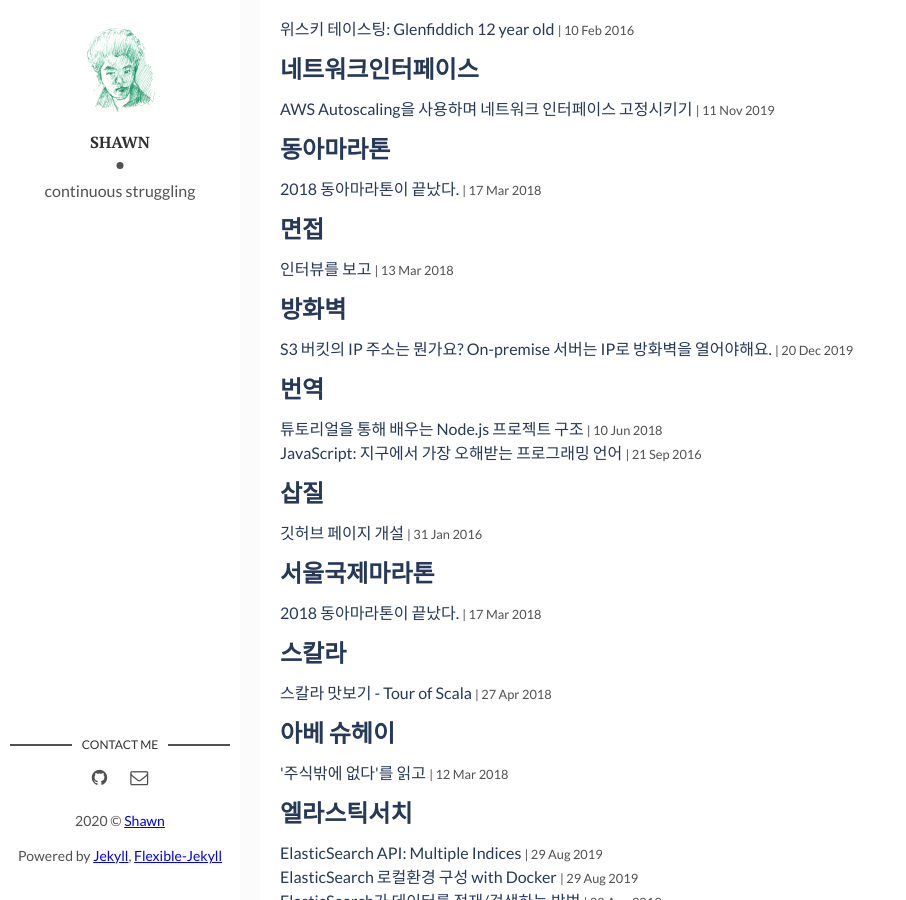
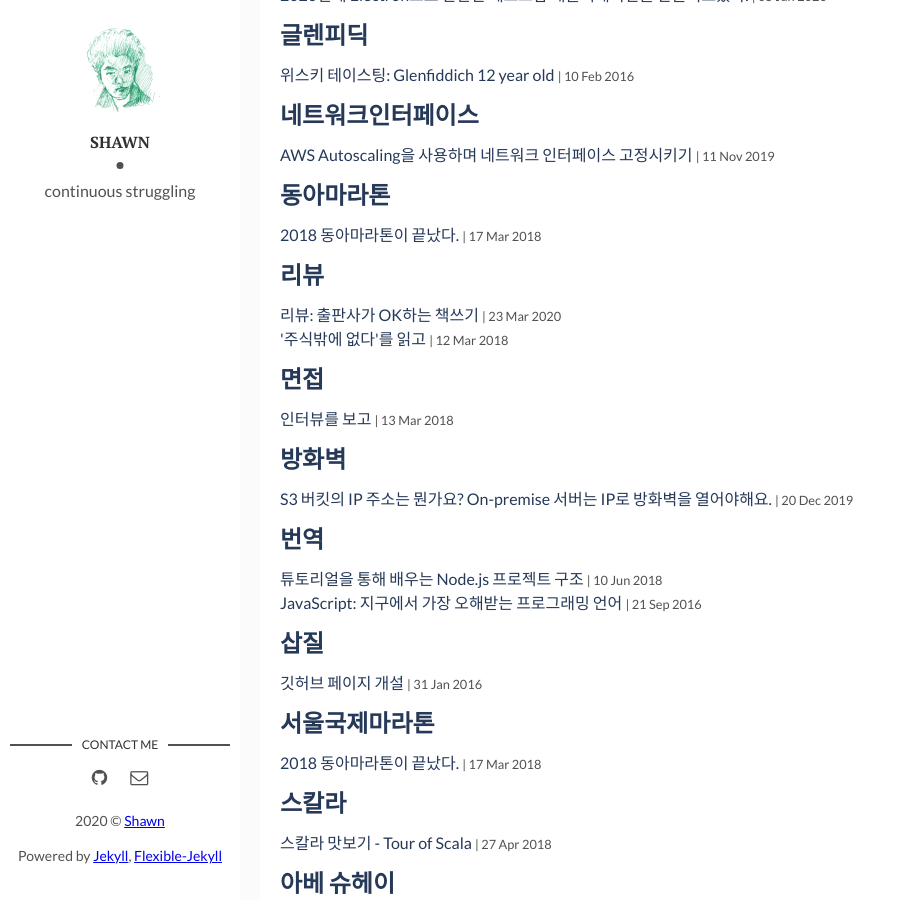
Before and after one commit to sshplendid/sshplendid.github.io, a Jekyll site: the page built from tags.html, in a window 1280 px wide and 900 px high, scrolled down 12572 px. Shown: the whole window, without its empty margins (0-906 px from the left). Built offline with Jekyll 4.4.1, drawn with Linux system fonts in a browser that asks for light colours; some of the changed lines change nothing that is shown.

Commit message:
post: 책 리뷰

```diff
--- a/_posts/2018-03-13-book-review-Shuhei-Abe.md
+++ b/_posts/2018-03-13-book-review-Shuhei-Abe.md
@@ -3,7 +3,7 @@
 title:  "'주식밖에 없다'를 읽고"
 date:   2018-03-13 00:00:00 +0900
 categories: [blog, life, book]
-tags: [아베 슈헤이, 주식밖에 없다, 이콘출판]
+tags: [리뷰, 아베 슈헤이, 주식밖에 없다, 이콘출판]
 ---
 재테크에 관심이 많아져서 아내가 경제・경영 도서를 가져온다. 그 중 #주식밖에없다 는 기억에 많이 남을 책. 자본가에 대한 개념부터 갖춰야 할 마인드까지 상당 부분을 할애해서 얘기하고 있다. 누구나 돈을 벌 수 있지만, 부를 거머쥔 자는 소수다. 왜일까?
 
--- /dev/null
+++ b/_posts/2020-03-24-review-9791162242568.md
@@ -0,0 +1,34 @@
+---
+layout: post
+title: '리뷰: 출판사가 OK하는 책쓰기'
+date: 2020-03-24 00:52:48 +0900
+categories: [blog, life, book]
+img: '2020-03-24-review-9791162242568/IMG_0993.jpg'
+img-link: ''
+img-description: ''
+tags: [리뷰]
+---
+
+최근에 목표가 하나 생겼다. IT 관련 책을 쓰는 것이다. 기술서가 될 수도 있고, 에세이 같은 책이 될 수도 있겠다. 지금은 책을 쓰기엔 턱없이 부족하다고 생각하지만, 내가 IT 업계에서 오랜 기간 일한다면 책을 쓸 수 있는 사람이 되지 않을까 막연히 생각해보는 것이다. 책을 쓰려면 전문적인 지식은 당연하고 쉽게 설명할 수 있는 표현력과 책을 쓰려는 목적과 열정이 있어야 할 것이다. 책을 쓰고 싶은 이유는 공명심이다. 그리고 책을 쓸만한, 아는 게 많은, 훌륭한, 본받을만한 사람이 되고 싶은 내 소망이기도 하다.
+
+'출판사가 OK 하는 책 쓰기'의 저자인 최현우 편집자님은 이런 마음을 가진 나 같은 사람을 타깃으로 책을 썼다. 서문에서 책을 쓸만한 자질을 가졌는지부터 시작해서 출판계의 현실, 베스트셀러가 얼마나 힘든 건지, 실제로 책을 집필하는 과정이 얼마나 험난한지(1장)에 대해 이야기하며 나의 환상을 와장창 깨뜨린다. 그럼에도 불구하고 책을 써야 하는 이유에 대해 역설하고 단순히 책을 쓰는 것을 넘어 집필하는 사람뿐만 아니라 독자와 출판사를 만족시킬 책을 쓰는 방법에 대해 설명한다.
+
+내가 가장 도움이 된 내용은 **7장: 미운 글 피하기**이다. IT 특성상 영문 정보를 다뤄야 하는 상황이 많다. 최신 기술은 대부분 영어권에서 시작하고, 커뮤니티나 블로그도 영문을 피하기 힘들기 때문이다. 나도 그렇고 많은 사람들이 원문 번역을 많이 시도하는데, 내가 힘든 부분은 원문의 의도와 내용을 그대로 전달하면서 읽기 쉬운 글을 만드는 것이다. 아무래도 전문 번역가가 아니고 영어에 친숙하지도 않은데 영문을 봐야 하니 번역을 해도 무슨 말인지 모르겠는 글이 나올 때가 많다. IT 서적이 많이 나오는 출판사의 편집자 셔서 그런지 이런 고통을 많이 겪으신 것 같다. **흔한 번역투** 로 언급한 내용은 모두 나를 포함해서 IT 정보를 번역하는 사람들이 한 번씩 읽어봐야 하는 필수적인 내용이다. 책에 나온 경우만 고쳐도 훨씬 더 읽기 쉬운 글이 될 것이라 확신한다. 적어도 이 열두 가지 경우는 고쳐나가자라는 마음으로 조금씩 개선하겠다고 생각해본다.
+
+<img src="{{site.baseUrl}}/static/images/posts/2020-03-24-review-9791162242568/IMG_0994.jpg" width="300px" />
+
+아내는 출판사의 디자이너이다. 아내를 통해 출판사의 이야기를 듣다 보면 모든 책이 항상 유익하진 않다는 걸 생각해보게 된다. 저자는 '자기만족의 책은' 독자와 출판사에게 아무런 이로움을 주지 못한다고, 차라리 자비출판을 하는 게 낫다고 일갈하기도 한다. 책 쓰기가 적성에 맞지 않는다면 힘들고 성과도 얻기 힘들 것'이라고 냉정하게 조언하기도 한다. 그만큼 책을 쓰는 일은 힘들고, 그렇게 만든 책이 사람들의 사랑을 받는 건 더 힘들다.
+
+그럼에도 책을 써야 할까?
+그렇다면 어떻게 써야 할까.
+책을 쓰려고 마음먹었으면 제대로 열심히 써야 하지 않을까?
+
+이 책과 함께 한 걸음씩 걸어가다 보면 그런 책을 쓸 수 있을까?
+조금은 가까워질지도 모르겠단 생각을 해본다.
+
+<div style="clear:left;text-align:left;"><div style="float:left;margin:0 15px 5px 0;"><a href="http://www.yes24.com/Product/Goods/88228256" style="display:inline-block;overflow:hidden;border:solid 1px #ccc;" target="_blank"><img style="margin:-1px;vertical-align:top;" src="http://image.yes24.com/goods/88228256/M" border="0" alt="출판사가 OK하는 책쓰기 : 악마 편집자가 신랄하게 알려준다! "></a></div><div><p style="line-height:1.2em;color:#333;font-size:14px;font-weight:bold;">출판사가 OK하는 책쓰기 : 악마 편집자가 신랄하게 알려준다! </p><p style="margin-top:5px;line-height:1.2em;color:#666;"><a href="http://www.yes24.com/SearchCorner/Result?domain=ALL&author_yn=Y&query=&auth_no=290157" target="_blank">최현우</a> 저</p><p style="margin-top:14px;line-height:1.5em;text-align:justify;color:#999;">출판사의 거절 메일은 이제 그만!OK 메일 받는 비법을 공개한다!이 책의 저자는 왜 ‘악마 편집자’가 되었을까요? 편집자는 투고 온 집필 제안서와 원고를 보고, 출간할 만하다 싶으면 이렇게 생각할 것이다. ‘목차를 이래저래 바꾸고, 무언가 특색 있는 요소를 넣으면 더 좋겠다’ 그리고 원고를 전부 뜯어 고쳐 놓아 여...</p></div></div>
+
+.
+.
+.
+.
```
Also changed, not shown: 2 other files.
